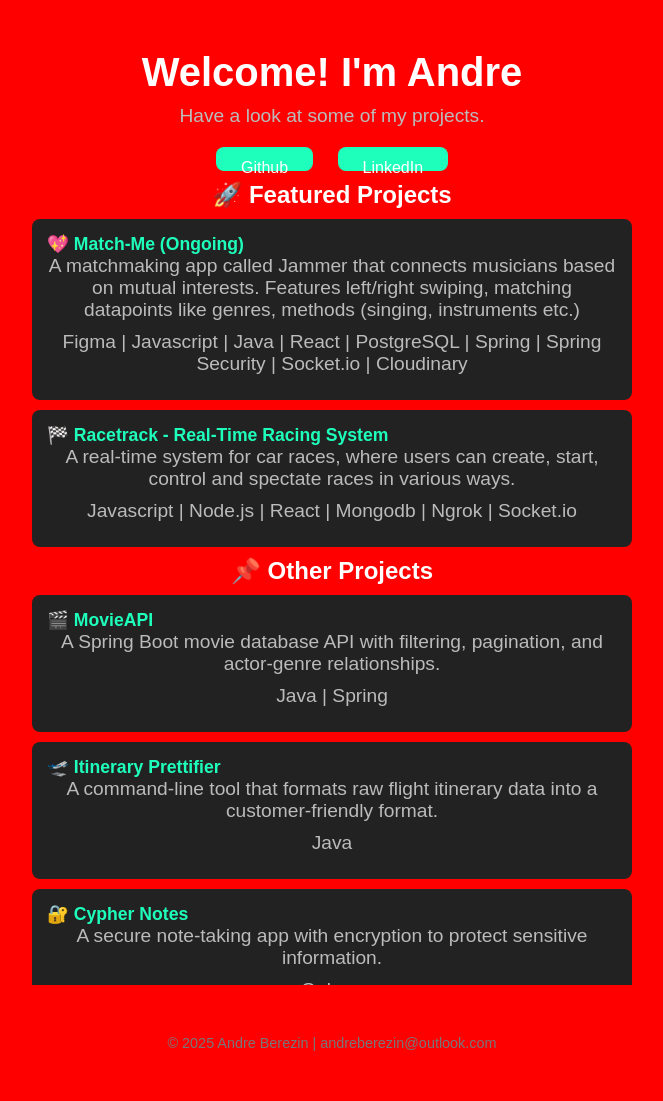
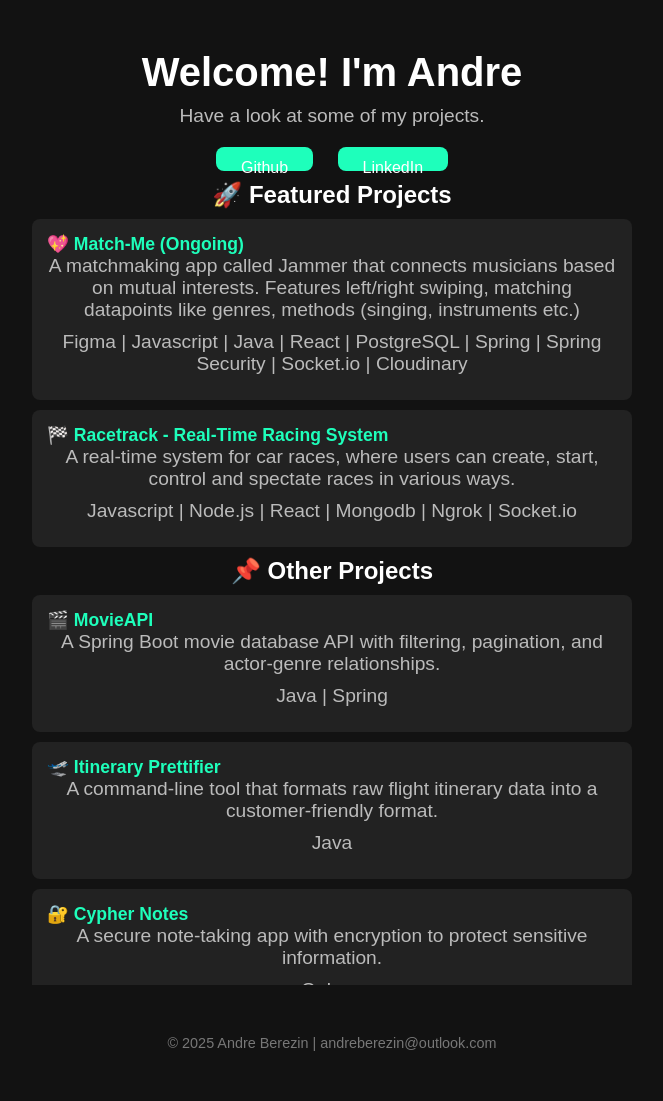
Before and after one commit to andreberezin/andreberezin.github.io, a Jekyll site: the page built from README.md, in a window 1280 px wide. Shown: the whole page, without its empty margins (308-971 px from the left). Built offline with Jekyll 4.4.1, drawn with Linux system fonts in a browser that asks for light colours; our own code applies the rules of GitHub Pages for plain Markdown files.

Commit message:
removed theme

```diff
--- a/_config.yml
+++ b/_config.yml
@@ -1 +1 @@
-theme: jekyll-theme-minimal
+#theme: jekyll-theme-minimal
--- a/_layouts/default.html
+++ b/_layouts/default.html
@@ -6,11 +6,6 @@
     <title>Andre's Portfolio</title>
 <!--    <link rel="stylesheet" href="{{ '/assets/css/style.css' | relative_url }}">-->
     <link rel="stylesheet" href="../assets/css/style.css">
-    <style>
-        body {
-            background: red !important;
-        }
-    </style>
 </head>
 <body>
 
--- a/assets/css/style-old.scss
+++ /dev/null
@@ -1,96 +0,0 @@
-@import "{{ site.theme }}";
-
-* {
-  margin: 0;
-  padding: 0;
-  box-sizing: border-box;
-  font-family: Arial, sans-serif;
-}
-
-body {
-  background: #121212;
-  color: #fff;
-  text-align: center;
-  padding: 50px;
-
-  .container {
-    max-width: 800px;
-    margin: auto;
-
-    h1 {
-      font-size: 2.5rem;
-      margin-bottom: 10px;
-    }
-
-    p {
-      font-size: 1.2rem;
-      margin-bottom: 10px;
-      color: #bbb;
-      width: 100%;
-      text-align: center;
-    }
-
-    .project-list {
-      //margin-top: 30px;
-      text-align: left;
-      max-width: 600px;
-      margin: auto;
-      max-height: 400px;
-      overflow-y: scroll;
-
-      .project-item {
-        background: #222;
-        padding: 15px;
-        margin: 10px 0;
-        border-radius: 8px;
-
-        &:hover {
-          background: #5a5a5a;
-          transition: all 0.3s;,
-          box-shadow: 0 0 5px 5px #5a5a5a;
-        }
-
-        a {
-          color: #1effbb;
-          font-size: 1.1rem;
-          text-decoration: none;
-          font-weight: bold;
-
-          &:hover {
-            color: rgba(30, 255, 187, 0.7);
-          }
-        }
-      }
-    }
-  }
-
-
-  .btn {
-    display: inline-block;
-    margin: 10px;
-    padding: 12px 25px;
-    text-decoration: none;
-    font-size: 1rem;
-    border-radius: 8px;
-    transition: 0.3s;
-    max-width: 40%;
-    height: 1.5rem;
-  }
-
-
-  .link {
-    background: #1effbb;
-    color: #fff;
-
-    &:hover {
-      background: rgba(30, 255, 187, 0.7);
-    }
-  }
-
-  footer {
-    margin-top: 50px;
-    font-size: 0.9rem;
-    color: #777;
-  }
-
-}
```
